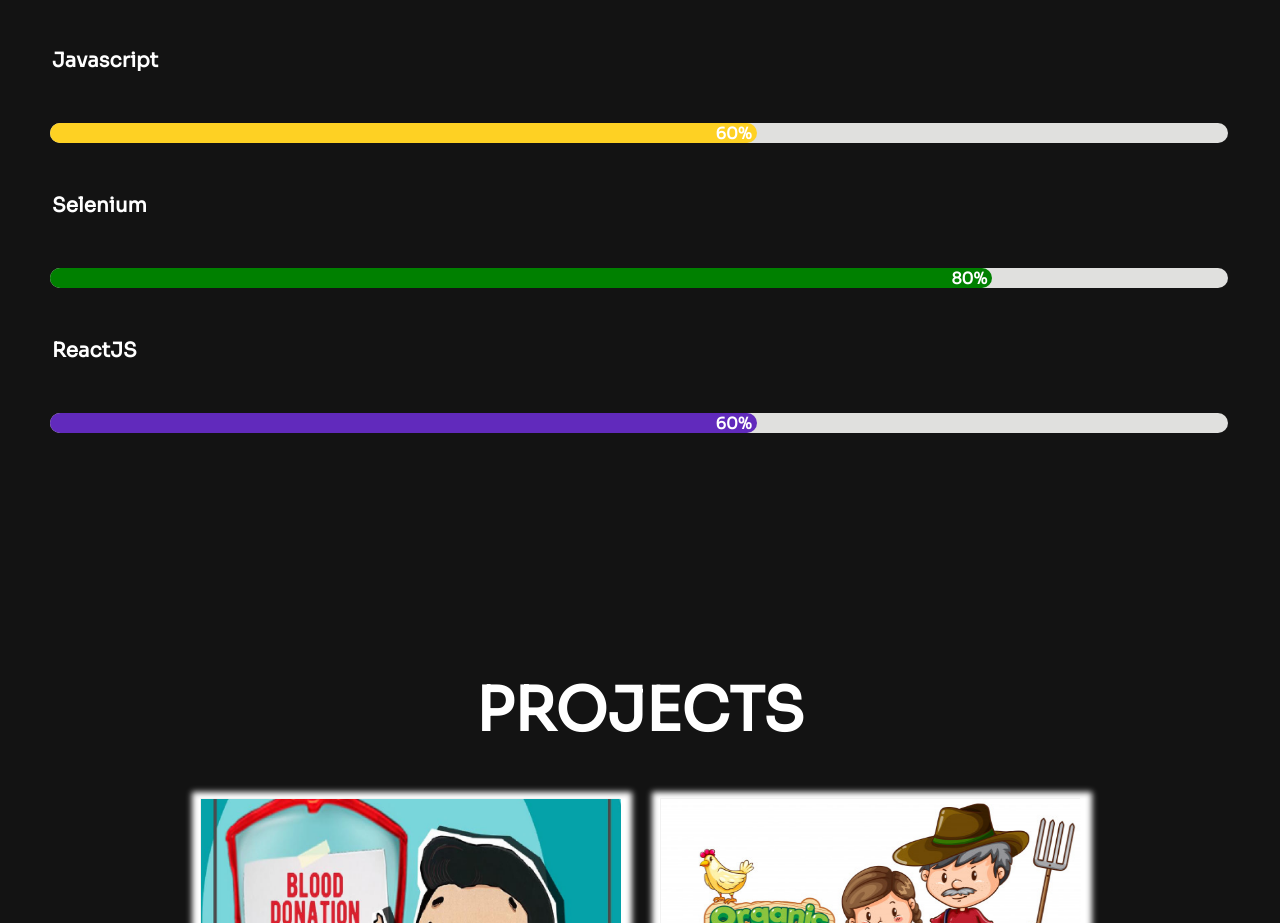
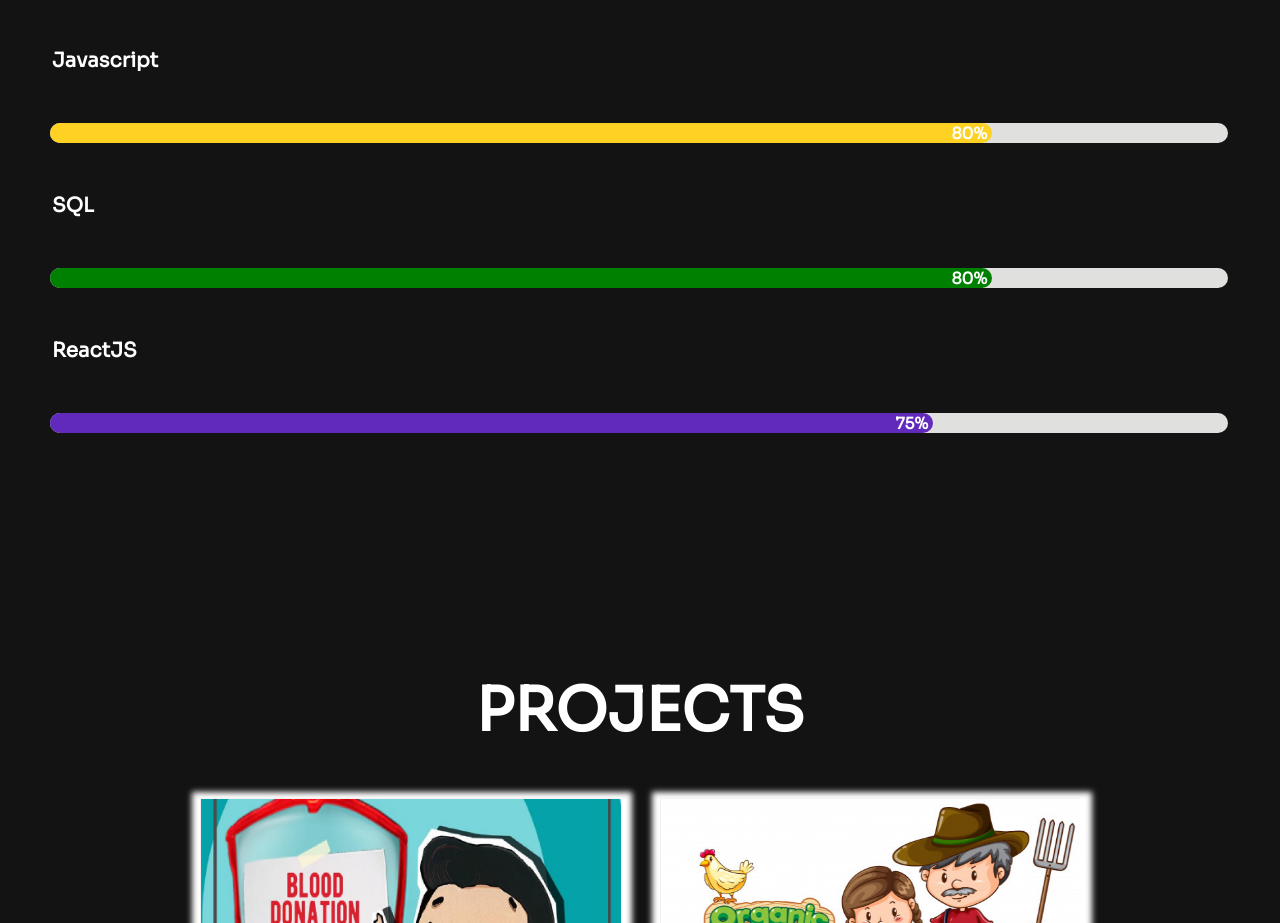
Before and after one commit to X-genius/Aman_Portfolio, a React (Create React App) app: page / in a window 1280 px wide. Shown: the part 2050-2973 px from the top of the page. Built offline with nearby package versions, Linux system fonts and the light colour scheme.

Commit message:
skills update

```diff
--- a/src/components/Skills/skill.js
+++ b/src/components/Skills/skill.js
@@ -45,12 +45,12 @@ const Skill = () => {
         <div data-aos = "fade-up-left">
         <h2 className = "LanguageName">Javascript</h2>
         <div className = "progressBar">
-            <ProgressBar bgColor={"#fed123"} completed={60}/>
+            <ProgressBar bgColor={"#fed123"} completed={80}/>
         </div>
         </div>
 
         <div data-aos = "fade-up-right">
-        <h2 className = "LanguageName">Selenium</h2>
+        <h2 className = "LanguageName">SQL</h2>
         <div className = "progressBar">
             <ProgressBar bgColor={"green"} completed={80}/>
         </div>
@@ -59,7 +59,7 @@ const Skill = () => {
         <div data-aos = "zoom-in">
         <h2 className = "LanguageName">ReactJS</h2>
         <div className = "progressBar">
-            <ProgressBar bgColor={"#612abc"} completed={60}/>
+            <ProgressBar bgColor={"#612abc"} completed={75}/>
         </div>
         </div>
 
```
Also changed, not shown: 1 other file (tests, documents, lock files or other folders).
